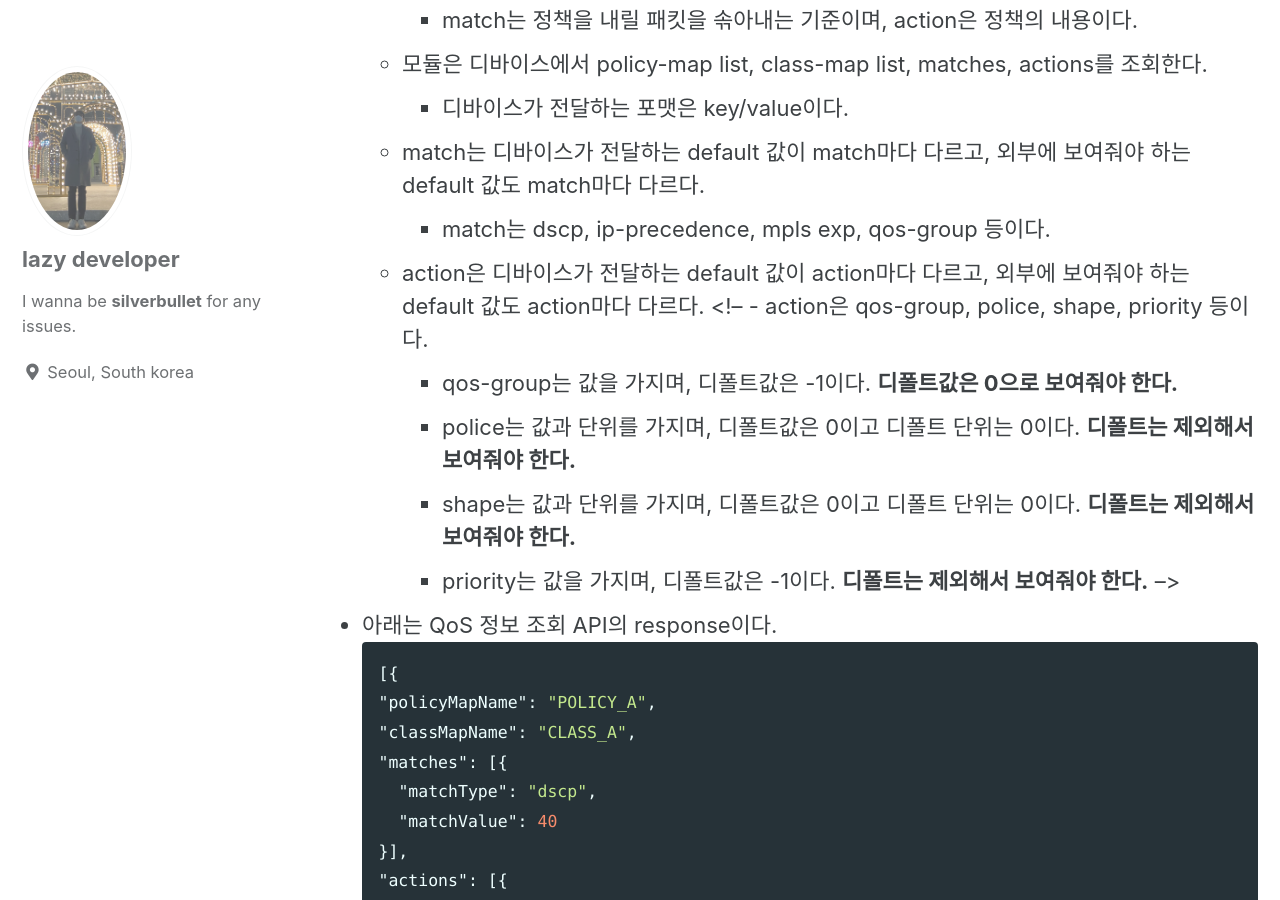
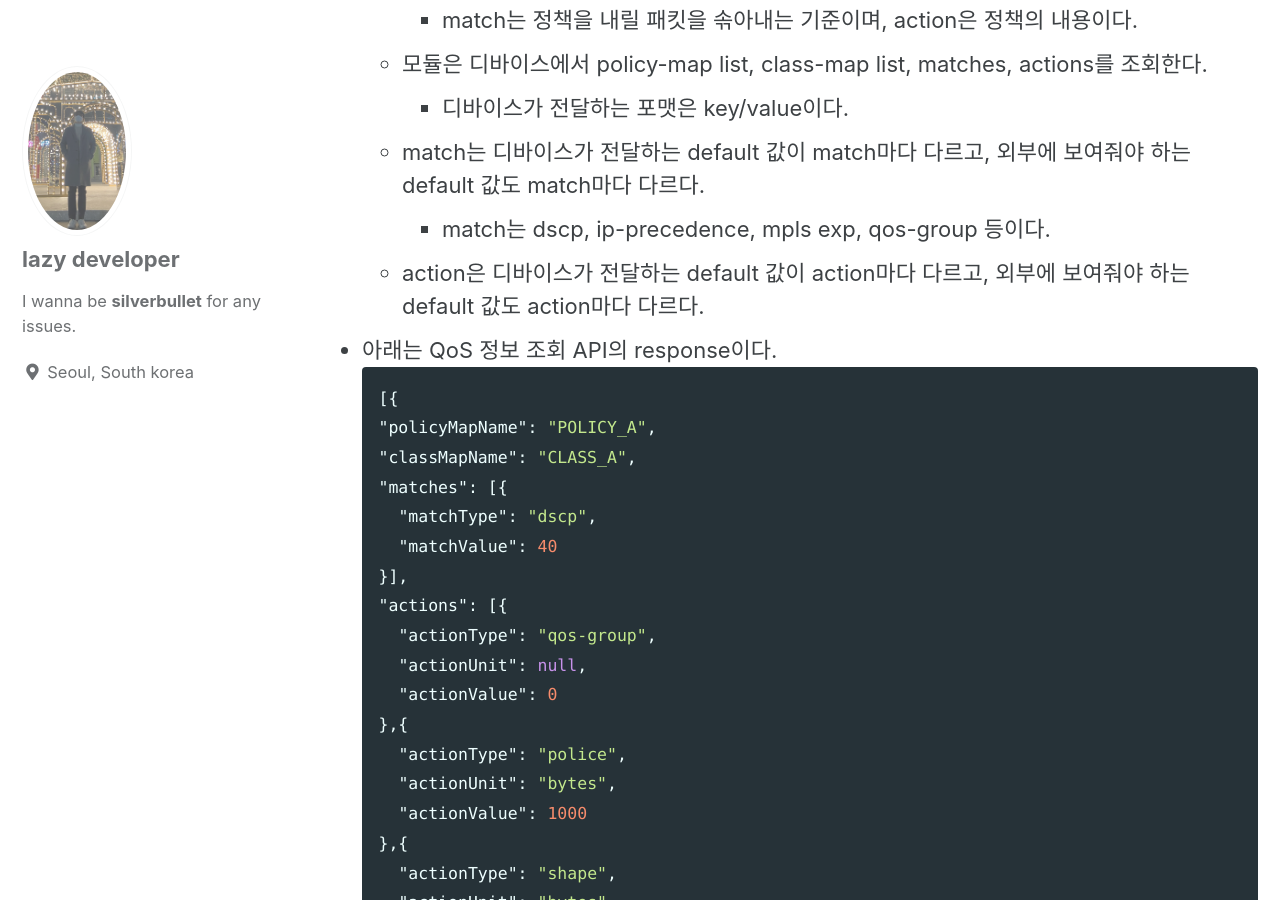
Before and after one commit to silverbullet49/silverbullet49.github.io, a Jekyll site: the page built from _posts/2023-04-29-clean-code-2.md, in a window 1280 px wide and 900 px high, scrolled down 765 px. Built offline with Jekyll 4.4.1, drawn with Linux system fonts in a browser that asks for light colours; cached includes are drawn as plain includes.

Commit message:
Update 2023-04-29-clean-code-2.md

````diff
--- a/_posts/2023-04-29-clean-code-2.md
+++ b/_posts/2023-04-29-clean-code-2.md
@@ -22,11 +22,6 @@ tags:
   - match는 디바이스가 전달하는 default 값이 match마다 다르고, 외부에 보여줘야 하는 default 값도 match마다 다르다.
     - match는 dscp, ip-precedence, mpls exp, qos-group 등이다.
   - action은 디바이스가 전달하는 default 값이 action마다 다르고, 외부에 보여줘야 하는 default 값도 action마다 다르다.
-    <!-- - action은 qos-group, police, shape, priority 등이다.
-      - qos-group는 값을 가지며, 디폴트값은 -1이다. **디폴트값은 0으로 보여줘야 한다.**
-      - police는 값과 단위를 가지며, 디폴트값은 0이고 디폴트 단위는 0이다. **디폴트는 제외해서 보여줘야 한다.**
-      - shape는 값과 단위를 가지며, 디폴트값은 0이고 디폴트 단위는 0이다. **디폴트는 제외해서 보여줘야 한다.**
-      - priority는 값을 가지며, 디폴트값은 -1이다. **디폴트는 제외해서 보여줘야 한다.** -->
 
 - 아래는 QoS 정보 조회 API의 response이다.
 ```json
````
